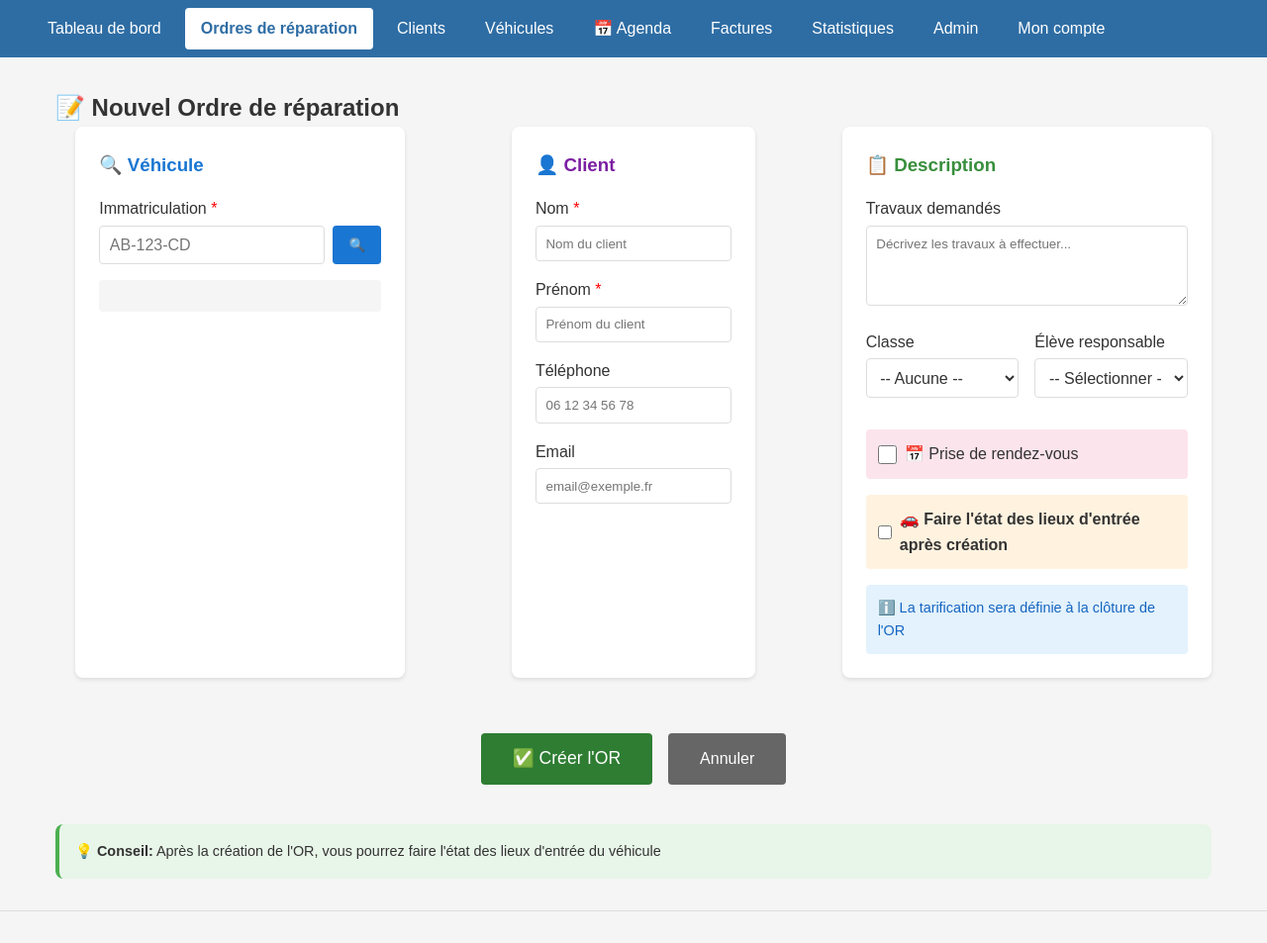
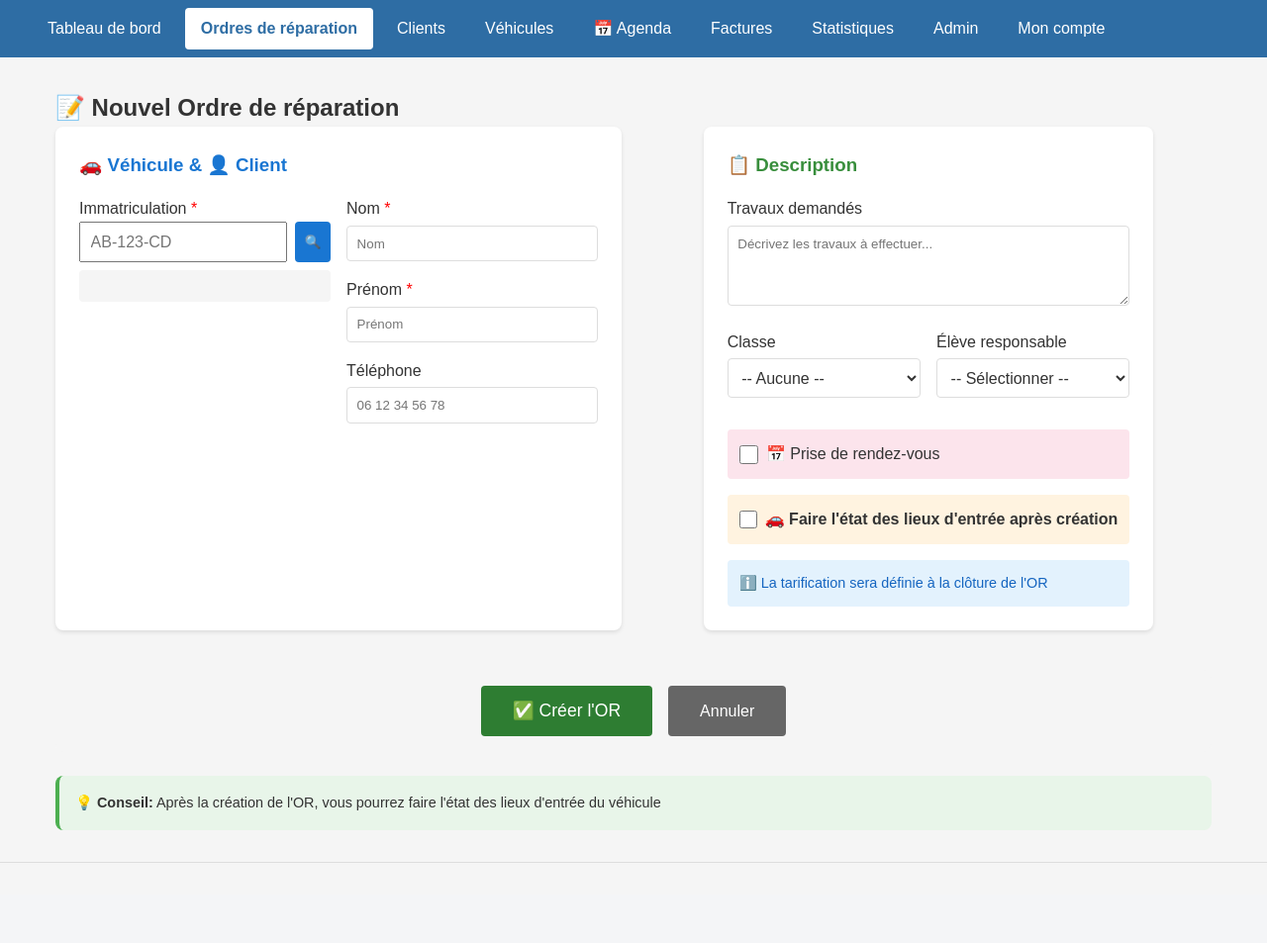
Before and after one commit to cv2b79/meca-auto, a Flask app: page /ordres/new in a window 1280 px wide. Shown: the part 70-1023 px from the top of the page at 99% size. After the commit the page ends 942 px from the top, so only its background shows below. Run offline with Flask 3, Linux system fonts and the light colour scheme; a user stored in the database is signed in; data comes from the database, SQL or seed files in the repository; data that the repository does not hold is empty.

Commit message:
Merge vehicle and client into single card

```diff
--- a/app/templates/ordres/new.html
+++ b/app/templates/ordres/new.html
@@ -4,55 +4,50 @@
 <h2>📝 Nouvel Ordre de réparation</h2>
 
 <form method="POST">
-    <div style="display: grid; grid-template-columns: 1fr 1fr 1fr; gap: 1.5rem; margin-bottom: 1.5rem;">
+    <div style="display: grid; grid-template-columns: 1fr 1fr; gap: 1.5rem; margin-bottom: 1.5rem;">
 
         <div class="card" style="padding: 1.5rem;">
-            <h3 style="margin: 0 0 1rem 0; color: #1976d2;">🔍 Véhicule</h3>
+            <h3 style="margin: 0 0 1rem 0; color: #1976d2;">🚗 Véhicule & 👤 Client</h3>
 
-            <div class="form-group">
+            <div style="display: grid; grid-template-columns: 1fr 1fr; gap: 1rem;">
+                <div>
                     <label style="font-weight: 500;">Immatriculation <span style="color: red;">*</span></label>
                     <div style="display: flex; gap: 0.5rem;">
                         <input type="text" id="immat" name="immatriculation" required
                                placeholder="AB-123-CD"
-                           style="text-transform: uppercase; flex: 1; padding: 0.6rem; font-size: 1rem;"
+                               style="text-transform: uppercase; width: 100%; padding: 0.6rem; font-size: 1rem;"
                                maxlength="9"
                                onkeyup="let v=this.value.toUpperCase().replace(/[^A-Z0-9]/g,'');if(v.length>2&&v.charAt(2)!='-')v=v.slice(0,2)+'-'+v.slice(2);if(v.length>6&&v.charAt(6)!='-')v=v.slice(0,6)+'-'+v.slice(6);this.value=v.slice(0,9);if(this.value.length>=7){clearTimeout(window.searchTimeout);window.searchTimeout=setTimeout(searchVehicle,500);}">
                         <button type="button" onclick="searchVehicle()"
-                            style="padding: 0.6rem 1rem; background: #1976d2; color: white; border: none; border-radius: 4px; cursor: pointer;">
+                                style="padding: 0.6rem; background: #1976d2; color: white; border: none; border-radius: 4px; cursor: pointer;">
                             🔍
                         </button>
                     </div>
-            </div>
+                    <input type="hidden" name="vehicule_id" id="vehicule_id">
+                    <div id="result" style="min-height: 2rem; padding: 0.5rem; margin: 0.5rem 0; background: #f5f5f5; border-radius: 4px; font-size: 0.9rem;"></div>
 
-            <input type="hidden" name="vehicule_id" id="vehicule_id">
-            <div id="result" style="min-height: 2rem; padding: 0.5rem; margin: 0.5rem 0; background: #f5f5f5; border-radius: 4px;"></div>
-
-            <div id="new_vehicle" style="display: none; padding: 1rem; background: #fff3e0; border-radius: 4px; margin-top: 0.5rem;">
-                <p style="margin: 0 0 0.5rem 0; font-weight: 500; color: #e65100;">➕ Nouveau véhicule</p>
-                <input type="text" name="marque" placeholder="Marque *" required style="width: 100%; padding: 0.5rem; margin-bottom: 0.5rem;">
-                <input type="text" name="modele" placeholder="Modèle *" required style="width: 100%; padding: 0.5rem; margin-bottom: 0.5rem;">
-                <input type="number" name="annee" placeholder="Année" style="width: 100%; padding: 0.5rem;">
+                    <div id="new_vehicle" style="display: none; padding: 0.75rem; background: #fff3e0; border-radius: 4px; margin-top: 0.5rem;">
+                        <p style="margin: 0 0 0.5rem 0; font-weight: 500; color: #e65100; font-size: 0.9rem;">➕ Nouveau véhicule</p>
+                        <input type="text" name="marque" placeholder="Marque *" required style="width: 100%; padding: 0.4rem; margin-bottom: 0.3rem; font-size: 0.9rem;">
+                        <input type="text" name="modele" placeholder="Modèle *" required style="width: 100%; padding: 0.4rem; margin-bottom: 0.3rem; font-size: 0.9rem;">
+                        <input type="number" name="annee" placeholder="Année" style="width: 100%; padding: 0.4rem; font-size: 0.9rem;">
                     </div>
                 </div>
 
-        <div class="card" style="padding: 1.5rem;">
-            <h3 style="margin: 0 0 1rem 0; color: #7b1fa2;">👤 Client</h3>
-
+                <div>
                     <div class="form-group">
                         <label style="font-weight: 500;">Nom <span style="color: red;">*</span></label>
-                <input type="text" name="client_nom" id="client_nom" required placeholder="Nom du client" style="width: 100%; padding: 0.6rem;">
+                        <input type="text" name="client_nom" id="client_nom" required placeholder="Nom" style="width: 100%; padding: 0.6rem;">
                     </div>
                     <div class="form-group">
                         <label style="font-weight: 500;">Prénom <span style="color: red;">*</span></label>
-                <input type="text" name="client_prenom" id="client_prenom" required placeholder="Prénom du client" style="width: 100%; padding: 0.6rem;">
+                        <input type="text" name="client_prenom" id="client_prenom" required placeholder="Prénom" style="width: 100%; padding: 0.6rem;">
                     </div>
                     <div class="form-group">
                         <label style="font-weight: 500;">Téléphone</label>
                         <input type="tel" name="client_tel" id="client_tel" placeholder="06 12 34 56 78" maxlength="14" style="width: 100%; padding: 0.6rem;" oninput="this.value = this.value.replace(/[^0-9]/g, '').replace(/^(\d{2})(\d{0,2})(\d{0,2})(\d{0,2})(\d{0,2})$/, '$1 $2 $3 $4 $5').replace(/\s+/g, ' ').trim();">
                     </div>
-            <div class="form-group">
-                <label style="font-weight: 500;">Email</label>
-                <input type="email" name="client_email" id="client_email" placeholder="email@exemple.fr" style="width: 100%; padding: 0.6rem;">
+                </div>
             </div>
         </div>
 
```
Lines whose indentation alone changed are shown as unchanged.
